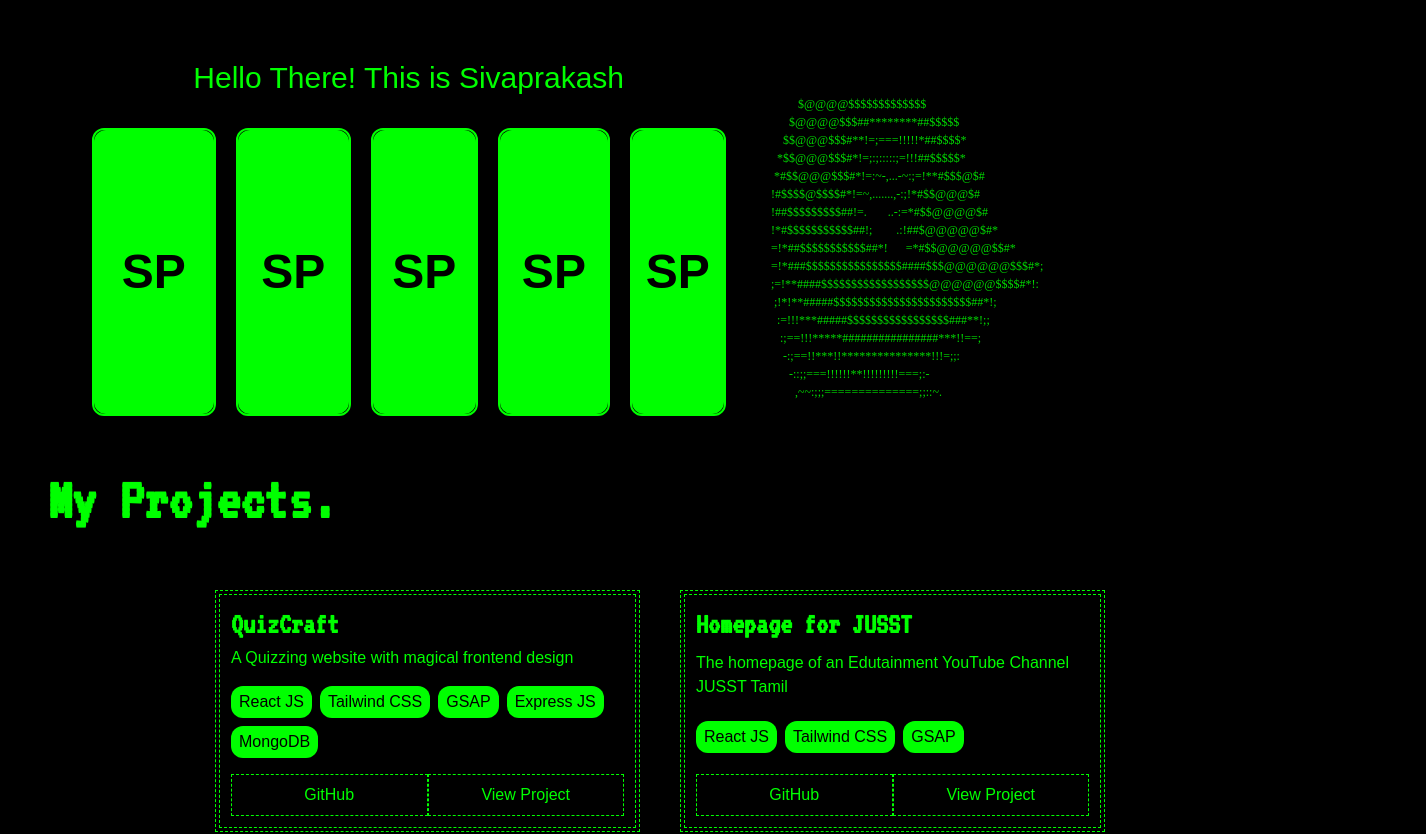
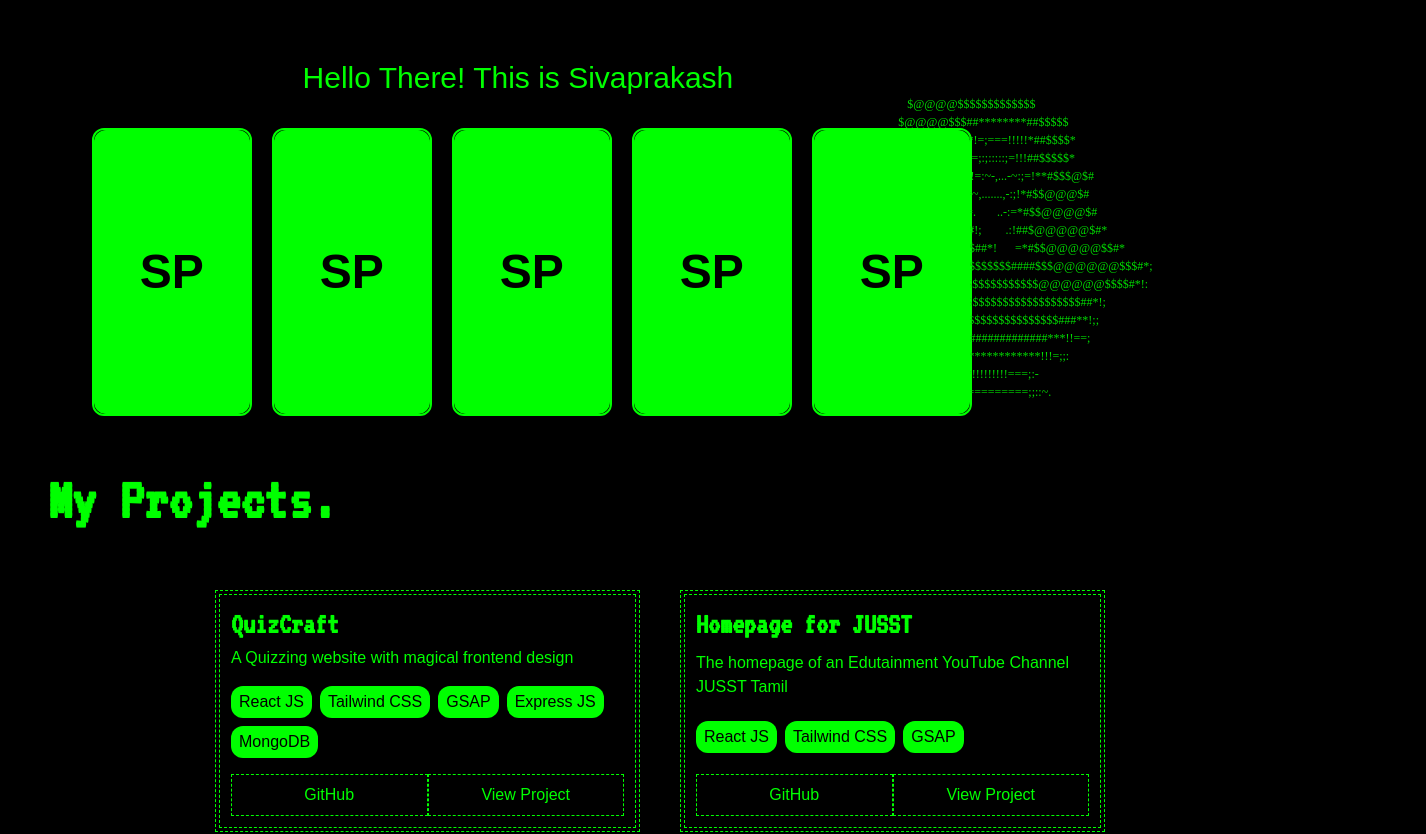
Before and after one commit to sivaprakashkrp/portfolio-webiste, a React (Vite) app: page / in a window 1280 px wide. Shown: the part 890-1724 px from the top of the page, 1426 px wide, since content can reach past the window. Built offline with nearby package versions, Linux system fonts and the light colour scheme; a web font is replaced by a local one.

Commit message:
Added some UI changes and some metadata

```diff
--- a/index.html
+++ b/index.html
@@ -3,9 +3,14 @@
 
 <head>
   <meta charset="UTF-8" />
-  <link rel="icon" type="image/svg+xml" href="/vite.svg" />
+  <link rel="icon" type="image/svg+xml" href="/favicon.ico" />
   <meta name="viewport" content="width=device-width, initial-scale=1.0" />
   <title>Sivaprakash P | Yet another Curious and Passionate CS student</title>
+  <!-- Author -->
+  <meta name="author" content="Sivaprakash P" />
+  <!-- Website Theme -->
+  <meta name="theme-color" content="#000000"/>
+  <!-- Google Fonts -->
   <link rel="preconnect" href="https://fonts.googleapis.com">
   <link rel="preconnect" href="https://fonts.gstatic.com" crossorigin>
   <link
@@ -13,7 +18,7 @@
     rel="stylesheet">
 </head>
 
-<body style="background-color: black  ;">
+<body style="background-color: black;">
   <div id="root"></div>
   <script type="module" src="/src/main.jsx"></script>
 </body>
--- a/src/components/Cmatrix.jsx
+++ b/src/components/Cmatrix.jsx
@@ -43,7 +43,7 @@ const Cmatrix = ({classlist}) => {
     return () => clearInterval(intervalId); // Cleanup
   }, []);
 
-  return <canvas ref={canvasRef} style={{ display: 'absolute' }} className={classlist} />;
+  return <canvas ref={canvasRef} style={{ display: 'absolute' }} className={`cmatrix-render ${classlist}`} />;
 };
 
 export default Cmatrix;
--- a/src/components/HelpDialog.jsx
+++ b/src/components/HelpDialog.jsx
@@ -12,6 +12,14 @@ const HelpDialog = ({ onClose }) => {
                     <div className="flex justify-between pb-2">
                         <span>Navigation</span>
                         <span className="text-terminal font-bold">j / k</span>
+                    </div>
+                    <div className="flex justify-between pb-2">
+                        <span>Game Navigation</span>
+                        <span className="text-terminal font-bold">a, d</span>
+                    </div>
+                    <div className="flex justify-between pb-2">
+                        <span>Shooting in Game</span>
+                        <span className="text-terminal font-bold">Space / Shoot</span>
                     </div>
                     {/* <div className="flex justify-between pb-2">
                         <span>Side Navigation</span>
--- a/src/index.css
+++ b/src/index.css
@@ -32,11 +32,15 @@ a, input {
 }
 
 .about-block {
-    @apply border-2 border-terminal p-3 rounded-xl relative
+    @apply border-2 border-terminal p-3 rounded-xl relative overflow-hidden min-w-40 text-center flex items-center
+}
+
+.about-block .cover {
+    @apply transition ease-in-out duration-300
 }
 
 .about-block:hover .cover {
-    @apply opacity-0
+    @apply -top-72
 }
 
 .double-dashed-border {
@@ -116,3 +120,9 @@ body {
 ::-webkit-scrollbar-track {
   background-color: black;
 }
+
+@media print {
+    .cmatrix-render {
+        display: none;
+    }
+}
--- a/src/pages/About.jsx
+++ b/src/pages/About.jsx
@@ -12,8 +12,8 @@ const About = () => {
                             <div className="about-header text-2xl md:text-3xl text-center w-full mt-4 mb-8">Hello There! This is Sivaprakash</div>
                             <div className="about-block-wrapper grid md:flex grid-cols-2 gap-5 text-center min-h-72">
                                 <div className="about-block col-span-2"><AboutBlock msg="A Computer Science Student at Thiagarajar College of Engineering" /></div>
-                                <div className="about-block"><AboutBlock msg="A passionate Frontend Developer" /></div>
-                                <div className="about-block"><AboutBlock msg="A learning backend developer" /></div>
+                                <div className="about-block"><AboutBlock msg="A Passionate Frontend Developer" /></div>
+                                <div className="about-block"><AboutBlock msg="A Learning Backend Developer" /></div>
                                 <div className="about-block col-span-2"><AboutBlock msg="A curious learner exploring the low level stuff of computers" /></div>
                                 <div className="about-block col-span-2"><AboutBlock msg="An eager Rust learner, doing projects and learning more..." /></div>
                             </div>
--- a/src/pages/Contact.jsx
+++ b/src/pages/Contact.jsx
@@ -20,6 +20,7 @@ const Contact = () => {
 							))}
 						</div>
 					</div>
+					{/* !TODO: Add FormSubmit link to contact form */}
 					<div className="">
 						<h3 className="font-mono text-2xl md:text-3xl text-center mb-5"> ~ Or Send a Message ~ </h3>
 						<form action="" className='double-dashed-border flex flex-col items-center justify-around'>
@@ -35,7 +36,7 @@ const Contact = () => {
 								<label htmlFor="message">Your Message</label>
 								<textarea name="message" id="message" cols="30" rows="5" className='input-field input-field-message'></textarea>
 							</div>
-							<button type='submit' className="submit-btn px-3 py-2 rounded-xl bg-terminal text-black font-mono font-semibold pointer-events-none">Submit</button>
+							<button type='submit' className="submit-btn px-3 py-2 rounded-xl bg-terminal text-black hover:bg-black hover:text-terminal border-2 border-terminal font-mono font-semibold cursor-none">Submit</button>
 						</form>
 					</div>
 				</div>
```
Also changed, not shown: 1 other file (tests, documents, lock files or other folders).
